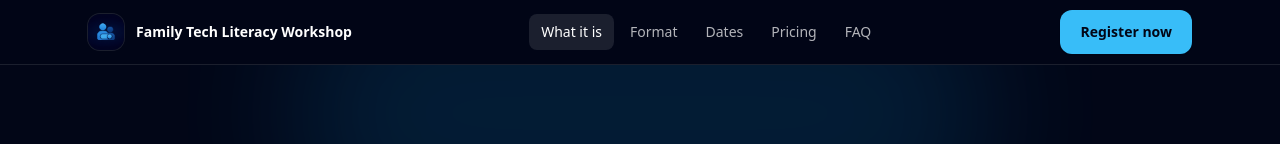
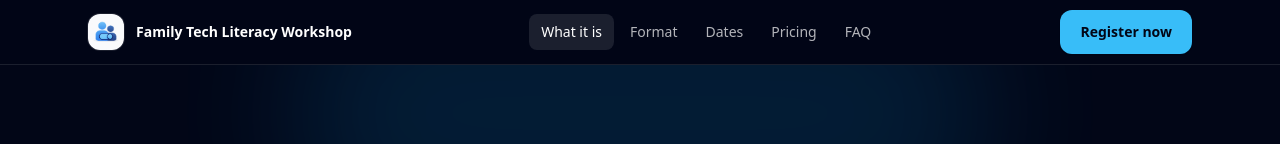
Before and after one commit to chipgpt/tech-literacy-workshop, a React (Vite) app: page / in a window 1280 px wide. Shown: the top 144 px of the page. Built offline with nearby package versions, Linux system fonts and the light colour scheme; the HTML template or start-up script is replaced by a standard one.

Commit message:
Use light logo for navbar and favicon

```diff
--- a/index.html
+++ b/index.html
@@ -4,8 +4,8 @@
     <meta charset="UTF-8" />
 
     <!-- Favicon / App icons -->
-    <link rel="icon" type="image/png" href="/tech-literacy-workshop/ftl-logo.png" />
-    <link rel="apple-touch-icon" href="/tech-literacy-workshop/ftl-logo.png" />
+    <link rel="icon" type="image/png" href="/tech-literacy-workshop/ftl-logo-light.png" />
+    <link rel="apple-touch-icon" href="/tech-literacy-workshop/ftl-logo-light.png" />
 
     <meta name="viewport" content="width=device-width, initial-scale=1.0" />
 
--- a/src/App.tsx
+++ b/src/App.tsx
@@ -197,7 +197,7 @@ export default function App() {
           <a href="#top" className="flex items-center gap-3 rounded-lg focus-visible:outline focus-visible:outline-2 focus-visible:outline-offset-2 focus-visible:outline-white/40">
             <div className="flex h-9 w-9 items-center justify-center overflow-hidden rounded-xl bg-white/5 ring-1 ring-white/10">
               <img
-                src="/tech-literacy-workshop/ftl-logo.png"
+                src="/tech-literacy-workshop/ftl-logo-light.png"
                 alt="Family Tech Literacy Workshop"
                 className="h-9 w-9 object-contain"
                 loading="eager"
```
Also changed, not shown: public/ftl-logo-light.png (added).
